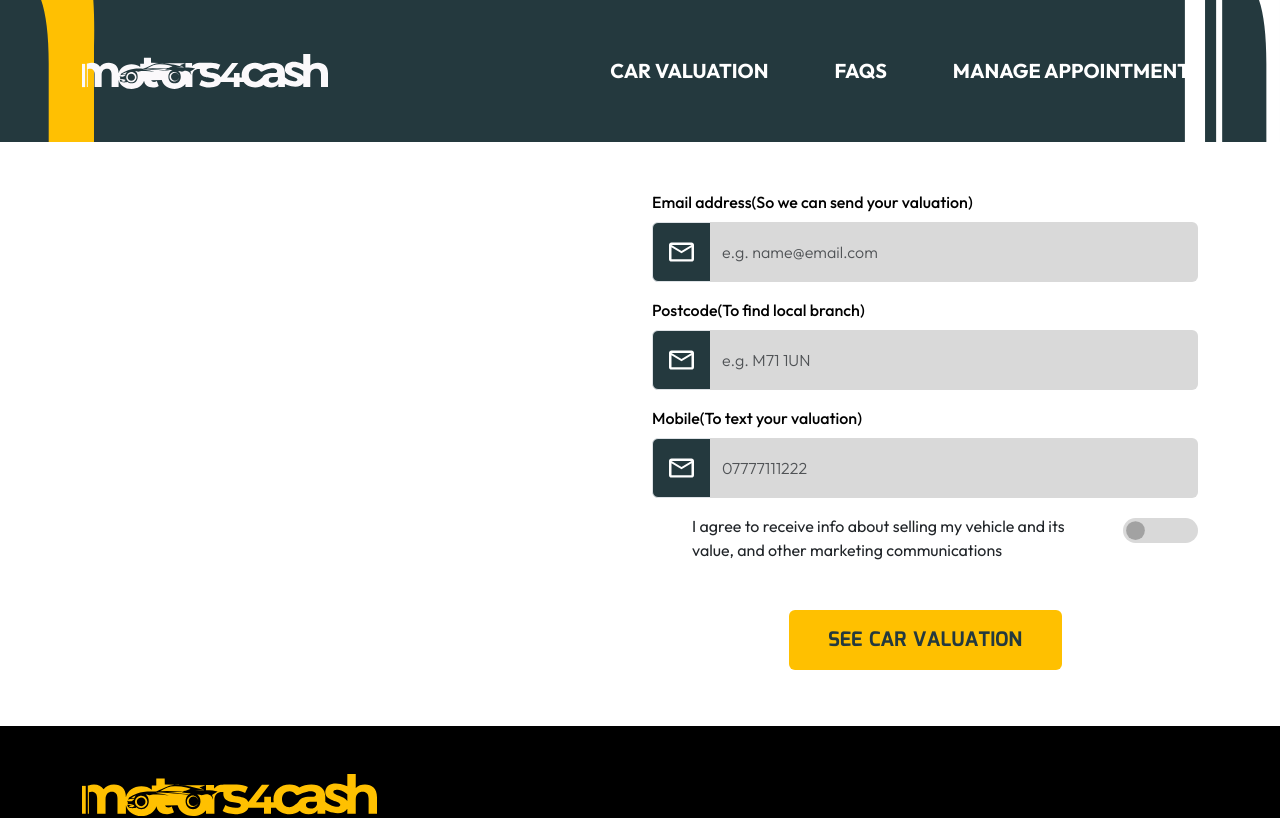
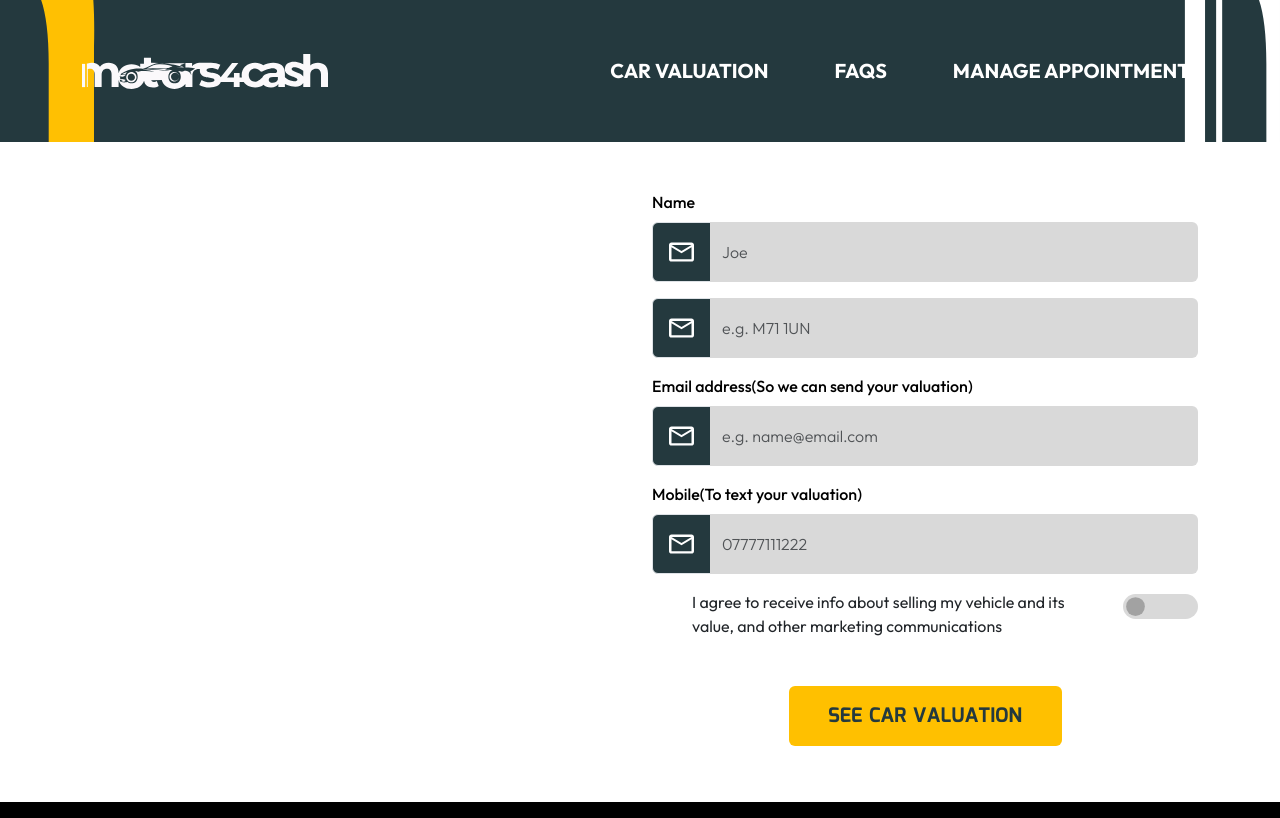
Before and after one commit to Strike1031/motors4cash, a React (Create React App) app: page /book/1 in a window 1280 px wide. Shown: the top 818 px of the page. Built offline with nearby package versions, Linux system fonts and the light colour scheme.

Commit message:
update UI - 5

```diff
--- a/src/components/cards.js
+++ b/src/components/cards.js
@@ -144,9 +144,9 @@ export const FormCard = () => {
         <Card className="FormCard bg-yellow border-0 py-5 px-3 my-5">
             <Card.Body className="text-center">
                 <Form.Group className="mb-3 text-start" controlId="exampleForm.ControlInput1">
-                    <Form.Label>ENTER REG</Form.Label>
+                    <Form.Label>REGISTRATION</Form.Label>
                     <InputGroup className="mb-3">
-                        <InputGroup.Text id="basic-addon1"><Image src={EditIcon} width="25" /></InputGroup.Text>
+                        <InputGroup.Text i  d="basic-addon1"><Image src={EditIcon} width="25" /></InputGroup.Text>
                         <Form.Control
                             placeholder=""
                             aria-label="reg"
--- a/src/pages/BookPage.js
+++ b/src/pages/BookPage.js
@@ -42,6 +42,7 @@ export default function BookPage() {
     } = useContext(VehicleContext);
     const inputRef = useRef(null);
 
+    const [newName, setNewName] = useState("");
     const [newEmail, setNewEmail] = useState("");
     const [newPostCode, setNewPostCode] = useState("");
     const [newPhone, setNewPhone] = useState("");
@@ -73,6 +74,7 @@ export default function BookPage() {
             "zone": zone,
             "component": component,
             "fault": fault,
+            "name": newName,
             "email": newEmail,
             "postcode": newPostCode,
             "phone": newPhone,
@@ -90,7 +92,7 @@ export default function BookPage() {
                 updateLoading(false);
                 console.error('Error:', error);
             }
-        );
+            );
     }
 
     return (
@@ -117,6 +119,30 @@ export default function BookPage() {
                             </Col>
                             <Col sm={12} lg={6} className="mb-2">
                                 <div className='text-start mb-3'>
+                                    <Form.Label>Name</Form.Label>
+                                    <InputGroup className="mb-3">
+                                        <InputGroup.Text id="basic-addon1"><Image src={MailLineIcon} width="25" /></InputGroup.Text>
+                                        <Form.Control
+                                            placeholder="Joe"
+                                            aria-describedby="basic-addon1"
+                                            ref={inputRef}
+                                            onChange={(e) => setNewName(e.target.value)}
+                                            value={newName}
+                                        />
+                                    </InputGroup>
+
+                                    <InputGroup className="mb-3">
+                                        <InputGroup.Text id="basic-addon1"><Image src={MailLineIcon} width="25" /></InputGroup.Text>
+                                        <Form.Control
+                                            placeholder="e.g. M71 1UN"
+                                            aria-describedby="basic-addon1"
+                                            ref={inputRef}
+                                            onChange={(e) => setNewPostCode(e.target.value)}
+                                            value={newPostCode}
+                                        />
+                                    </InputGroup>
+                                </div>
+                                <div className='text-start mb-3'>
                                     <Form.Label>Email address(So we can send your valuation)</Form.Label>
                                     <InputGroup className="mb-3">
                                         <InputGroup.Text id="basic-addon1"><Image src={MailLineIcon} width="25" /></InputGroup.Text>
@@ -130,19 +156,7 @@ export default function BookPage() {
                                         />
                                     </InputGroup>
                                 </div>
-                                <div className='text-start mb-3'>
-                                    <Form.Label>Postcode(To find local branch)</Form.Label>
-                                    <InputGroup className="mb-3">
-                                        <InputGroup.Text id="basic-addon1"><Image src={MailLineIcon} width="25" /></InputGroup.Text>
-                                        <Form.Control
-                                            placeholder="e.g. M71 1UN"
-                                            aria-describedby="basic-addon1"
-                                            ref={inputRef}
-                                            onChange={(e) => setNewPostCode(e.target.value)}
-                                            value={newPostCode}
-                                        />
-                                    </InputGroup>
-                                </div>
+
                                 <div className='text-start mb-3'>
                                     <Form.Label>Mobile(To text your valuation)</Form.Label>
                                     <InputGroup className="mb-3">
--- a/src/pages/HomePage.js
+++ b/src/pages/HomePage.js
@@ -118,7 +118,7 @@ function HomePage() {
                 </Col>
                 <Col sm={12} lg={6} className="mb-2 pe-2 pe-lg-5">
                   <div className="Banner-title pe-2 me-1 pe-lg-5 me-lg-5 text-uppercase text-center text-lg-start">A quick and easy car buying service</div>
-                  <div className="Banner-content pe-2 me-1 pe-lg-5 me-lg-5">Webuyanycar strive to be the quickest car buying service, where you can sell your car without the hassle. From the moment you get your free online valuation through to the moment one of our friendly branch managers process the purchase of your car, our process is designed to make the act of buying your car quick, easy, safe and incredibly convenient. <br/>Motors4Cash endeavor to be the fastest vehicle purchasing administration, where you can sell your vehicle without the issue. From the second you convey your free internet based valuation to the second one of our agreeable branch chiefs process the acquisition of your vehicle, our cycle is intended to make the demonstration of purchasing your vehicle speedy, simple, safe and unimaginably advantageous.</div>
+                  <div className="Banner-content pe-2 me-1 pe-lg-5 me-lg-5">Motors4Cash endeavor to be the fastest vehicle purchasing administration, where you can sell your vehicle without the issue. From the second you convey your free internet based valuation to the second one of our agreeable branch chiefs process the acquisition of your vehicle, our cycle is intended to make the demonstration of purchasing your vehicle speedy, simple, safe and unimaginably advantageous.</div>
                 </Col>
               </Row>
               <div className="Section-title text-uppercase text-center mt-5 py-5" id="Faqsection">Frequently asked questions</div>
--- a/src/pages/SubdetailPage.js
+++ b/src/pages/SubdetailPage.js
@@ -4,6 +4,7 @@ import { useContext, useState } from "react";
 import { VehicleContext } from "../context/context";
 import { NavLink } from "react-router-dom";
 import {toast} from "react-toastify"
+import { useNavigate } from "react-router-dom";
 
 export default function SubDetailPage() {
 
@@ -39,11 +40,12 @@ export default function SubDetailPage() {
         const [newPolice, setNewPolice] = useState(police);
         const [newSeats, setNewSeats] = useState(seats);
 
-
+        const navigate =  useNavigate();
 
         const updateAssumption = () => {
             updateAssumptionValues(newMileage, newPreviousOwners, newServiceHistory, newPersonalRegister, newImportStatus, newVkey, newNonRunner, newMotMonth, newInsurance, newPrivateHire, newDrivingTuition, newPolice, newSeats);
-            toast.success("Success");
+            // toast.success("Success");
+            navigate("/book/1");
         }
 
 
@@ -216,9 +218,12 @@ export default function SubDetailPage() {
         const [newComponent, setNewComponent] = useState(component);
         const [newFault, setNewFault] = useState(fault);
 
+        const navigate = useNavigate();
+
         const updateDamage = () => {
             updateVehicleDamage(newZone, newComponent, newFault);
-            toast.success("Success");
+            // toast.success("Success");
+            navigate('/book/1');
         }
         return (
             <div className="VehicleDamageContent">
```
